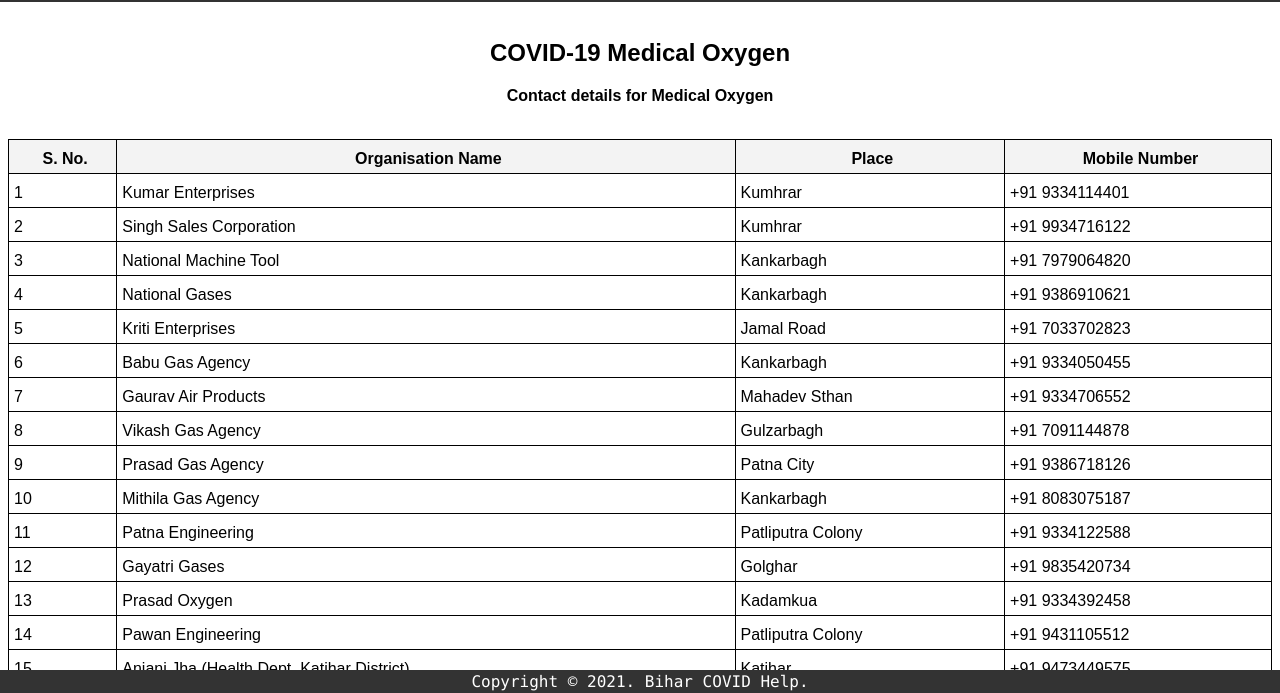
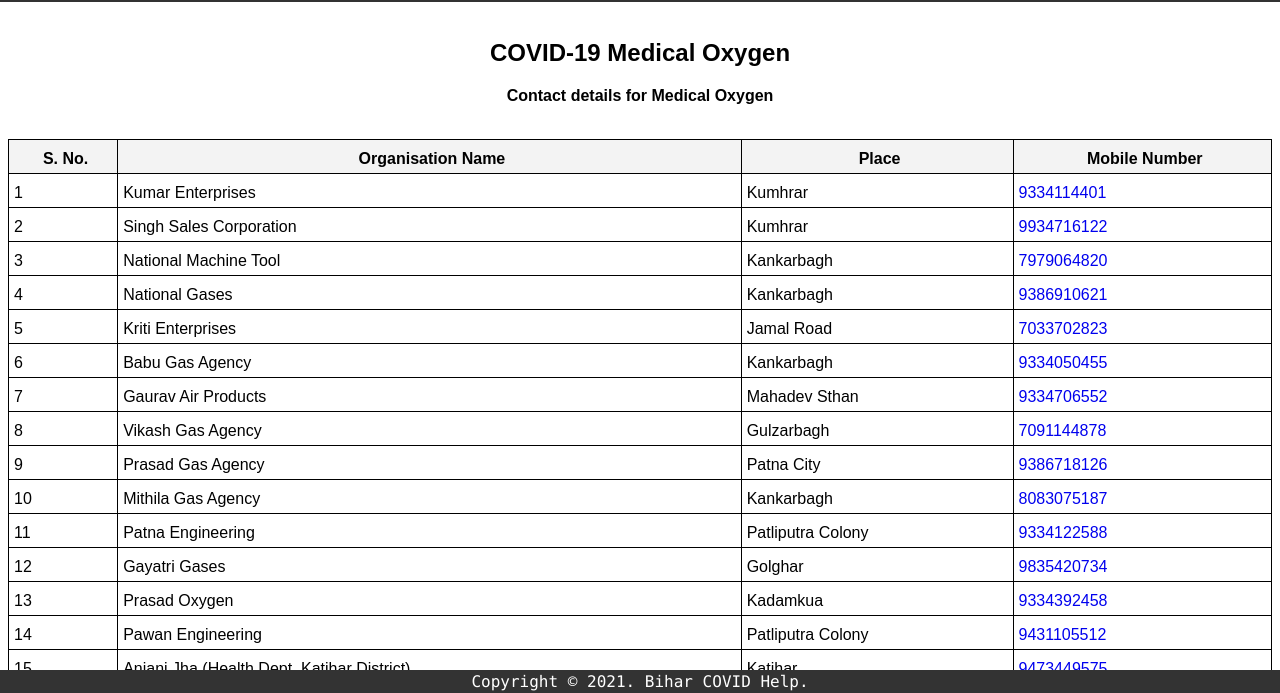
Before and after one commit to biharcovidhelp/biharcovidhelp.github.io, a plain HTML site: page oxygen.html in a window 1280 px wide. Shown: the part 107-800 px from the top of the page. Drawn offline with Linux system fonts and the light colour scheme.

Commit message:
Update oxygen.html

```diff
--- a/oxygen.html
+++ b/oxygen.html
@@ -45,91 +45,91 @@
   			<td>1</td>
     		<td>Kumar Enterprises</td>
     		<td>Kumhrar</td>
-    		<td>+91 9334114401</td>
+    		<td><a style="text-decoration: none;" href="tel:+919334114401">9334114401</a></td>
   		</tr>
   		<tr>
   			<td>2</td>
     		<td>Singh Sales Corporation</td>
     		<td>Kumhrar</td>
-    		<td>+91 9934716122</td>
+        <td><a style="text-decoration: none;" href="tel:+919934716122">9934716122</a></td>
   		</tr>
   		<tr>
   			<td>3</td>
     		<td>National Machine Tool</td>
     		<td>Kankarbagh</td>
-    		<td>+91 7979064820</td>
+        <td><a style="text-decoration: none;" href="tel:+917979064820">7979064820</a></td>
   		</tr>
   		<tr>
   			<td>4</td>
     		<td>National Gases</td>
     		<td>Kankarbagh</td>
-    		<td>+91 9386910621</td>
+        <td><a style="text-decoration: none;" href="tel:+919386910621">9386910621</a></td>
   		</tr>
   		<tr>
   			<td>5</td>
     		<td>Kriti Enterprises</td>
     		<td>Jamal Road</td>
-    		<td>+91 7033702823</td>
+        <td><a style="text-decoration: none;" href="tel:+917033702823">7033702823</a></td>
   		</tr>
   		<tr>
   			<td>6</td>
     		<td>Babu Gas Agency</td>
     		<td>Kankarbagh</td>
-    		<td>+91 9334050455</td>
+        <td><a style="text-decoration: none;" href="tel:+919334050455">9334050455</a></td>
   		</tr>
   		<tr>
   			<td>7</td>
     		<td>Gaurav Air Products</td>
     		<td>Mahadev Sthan</td>
-    		<td>+91 9334706552</td>
+        <td><a style="text-decoration: none;" href="tel:+919334706552">9334706552</a></td>
   		</tr>
   		<tr>
   			<td>8</td>
     		<td>Vikash Gas Agency</td>
     		<td>Gulzarbagh</td>
-    		<td>+91 7091144878</td>
+        <td><a style="text-decoration: none;" href="tel:+917091144878">7091144878</a></td>
   		</tr>
   		<tr>
   			<td>9</td>
     		<td>Prasad Gas Agency</td>
     		<td>Patna City</td>
-    		<td>+91 9386718126</td>
+        <td><a style="text-decoration: none;" href="tel:+919386718126">9386718126</a></td>
   		</tr>
   		<tr>
   			<td>10</td>
     		<td>Mithila Gas Agency</td>
     		<td>Kankarbagh</td>
-    		<td>+91 8083075187</td>
+        <td><a style="text-decoration: none;" href="tel:+918083075187">8083075187</a></td>
   		</tr>
   		<tr>
   			<td>11</td>
     		<td>Patna Engineering</td>
     		<td>Patliputra Colony</td>
-    		<td>+91 9334122588</td>
+        <td><a style="text-decoration: none;" href="tel:+919334122588">9334122588</a></td>
   		</tr>
   		<tr>
   			<td>12</td>
     		<td>Gayatri Gases</td>
     		<td>Golghar</td>
-    		<td>+91 9835420734</td>
+        <td><a style="text-decoration: none;" href="tel:+919835420734">9835420734</a></td>
   		</tr>
   		<tr>
   			<td>13</td>
     		<td>Prasad Oxygen</td>
     		<td>Kadamkua</td>
-    		<td>+91 9334392458</td>
+        <td><a style="text-decoration: none;" href="tel:+919334392458">9334392458</a></td>
   		</tr>
   		<tr>
   			<td>14</td>
     		<td>Pawan Engineering</td>
     		<td>Patliputra Colony</td>
-    		<td>+91 9431105512</td>
+        <td><a style="text-decoration: none;" href="tel:+919431105512">9431105512</a></td>
   		</tr>
   		<tr>
   			<td>15</td>
     		<td>Anjani Jha (Health Dept. Katihar District)</td>
     		<td>Katihar</td>
-    		<td>+91 9473449575</td>
+        <td><a style="text-decoration: none;" href="tel:+919473449575">9473449575</a></td>
   		</tr>
 	</table>
 	<br>
```
